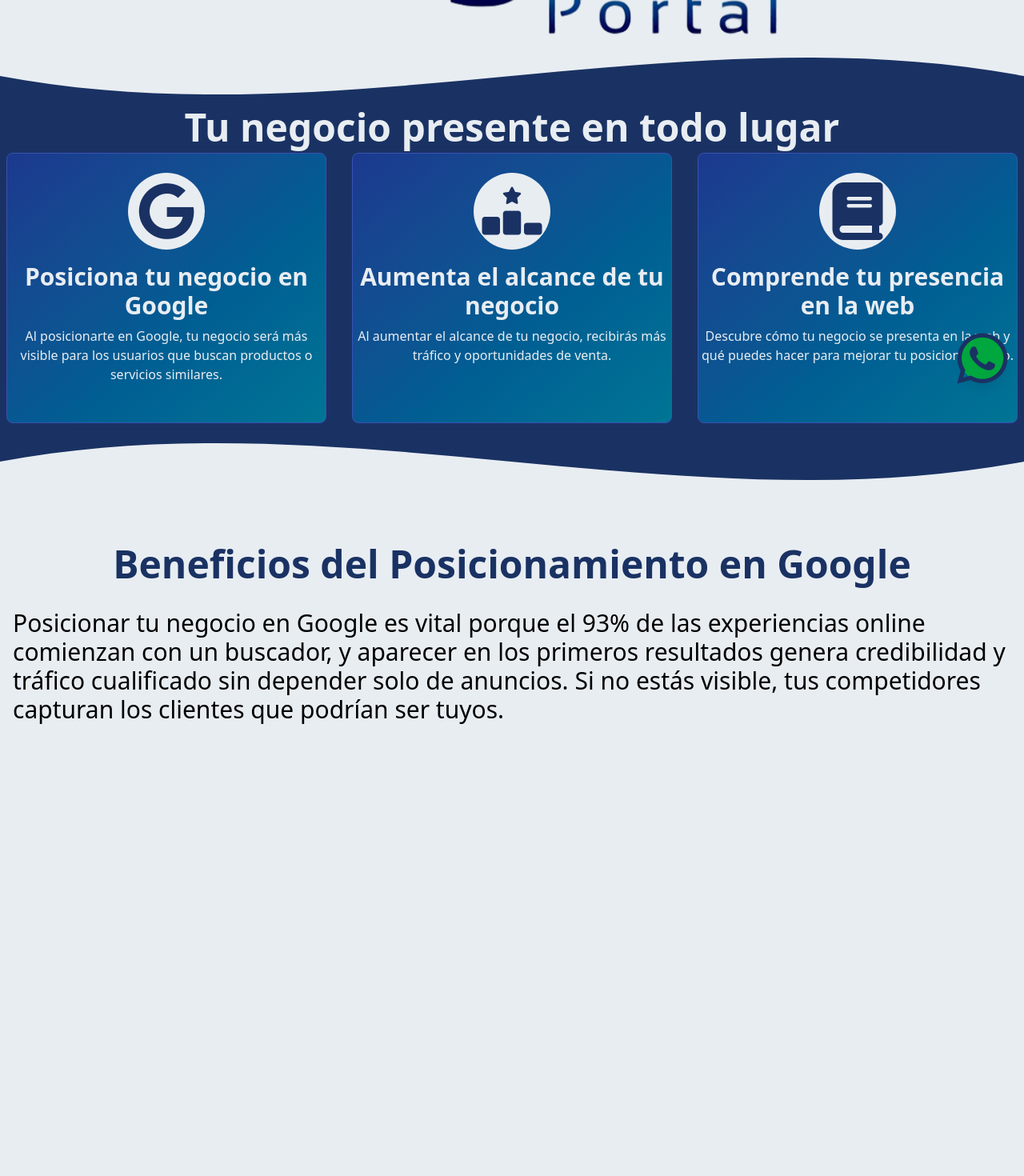
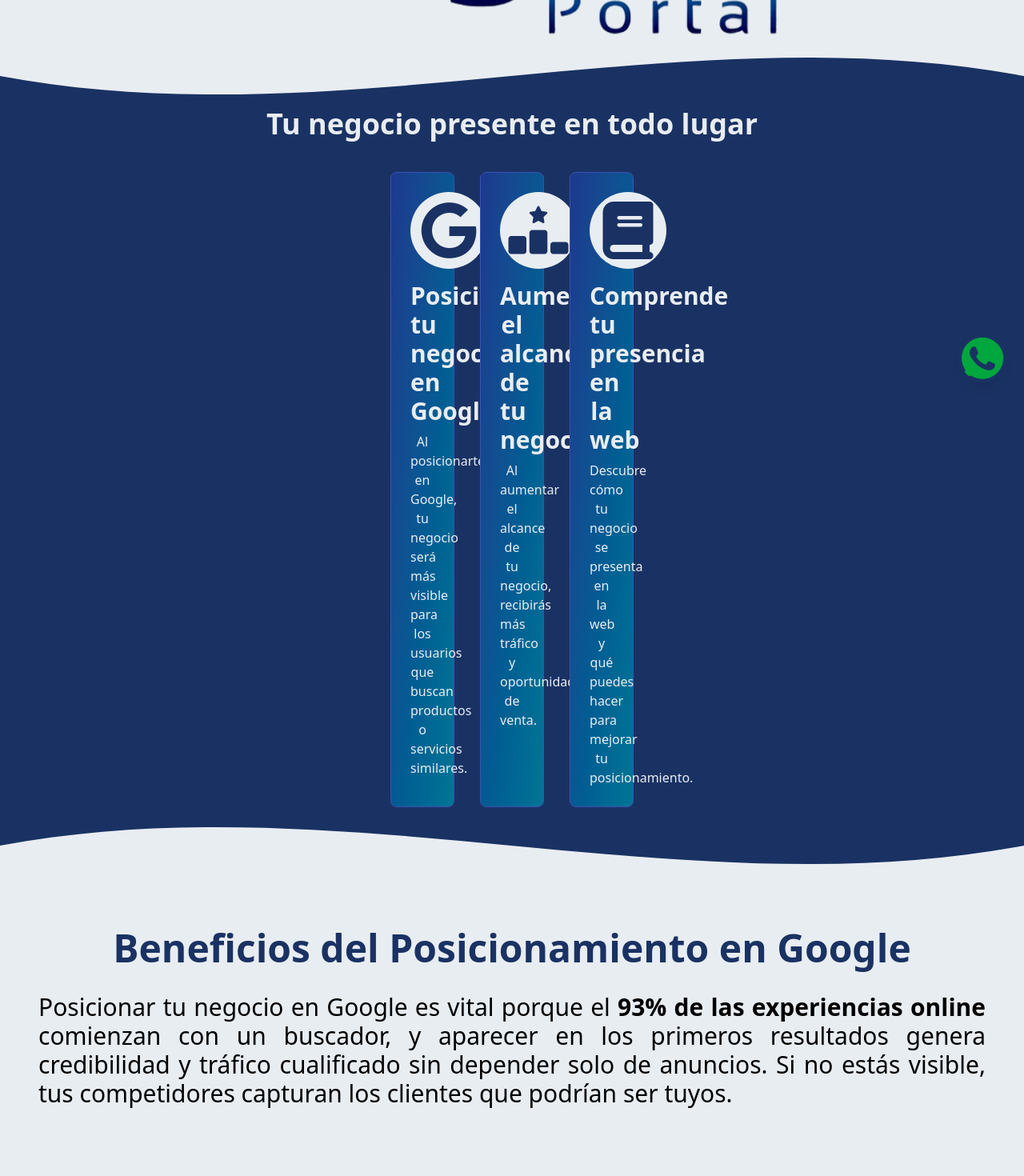
Before and after one commit to PieroDev/DigitalPortal, an Angular app: page / in a window 1280 px wide. Shown: the part 300-1770 px from the top of the page at 80% size. Built offline with nearby package versions, Linux system fonts and the light colour scheme.

Commit message:
add footer

```diff
--- a/src/app/app.html
+++ b/src/app/app.html
@@ -11,9 +11,7 @@
     </a>
   <div class="flex flex-col items-center justify-center pt-15 w-full">
     <div class="text-white text-center">
-      <img class="logo w-32 md:w-64 lg:w-172" src="/DigitalPortal.png" alt="Digital Portal">
-      <!-- <h1 class="title ">Te guiamos a la web</h1> -->
-    </div>
+<img class="logo w-64 sm:w-48 md:w-120 lg:w-172" src="/DigitalPortal.png" alt="Digital Portal">    </div>
     <div style="line-height: 0;">
   </div>
     <svg viewBox="0 0 1440 100" preserveAspectRatio="none" style="width: 100%; height: 80px; fill: #1A3263;">
@@ -30,7 +28,7 @@
   <path d="M0,50 C480,-50 960,150 1440,50 L1440,0 L0,0 Z"></path>
 </svg>
   <app-prices></app-prices>
-
+  <app-footer></app-footer>
 
 
 </main>
--- a/src/app/app.ts
+++ b/src/app/app.ts
@@ -4,12 +4,13 @@
 import { Benefits } from './benefits/benefits';
 import { Services } from './services/services';
 import { Prices } from './prices/prices'
+import { Footer } from './footer/footer'
 import { FontAwesomeModule } from '@fortawesome/angular-fontawesome';
 import { faCoffee } from '@fortawesome/free-solid-svg-icons';
 
 @Component({
   selector: 'app-root',
-  imports: [RouterOutlet, Start, FontAwesomeModule, Benefits, Services, Prices],
+  imports: [RouterOutlet, Start, FontAwesomeModule, Benefits, Services, Prices, Footer],
   templateUrl: './app.html',
   styleUrl: './app.css'
 })
--- a/src/app/benefits/benefits.html
+++ b/src/app/benefits/benefits.html
@@ -3,15 +3,16 @@
 
   <!-- Grid content (text + image) -->
   <div class="grid grid-cols-1 grid-rows-2 mt-8" style="position: relative; z-index: 1;">
-    <div class="text-align-left mb-16 ml-4 mr-4 text-lg sm:text-xl md:text-2xl lg:text-3xl" style="flex: 1;">
-      <p>Posicionar tu negocio en Google es vital porque el 93% de las experiencias
-      online comienzan con un buscador, y aparecer en los primeros resultados
-      genera credibilidad y tráfico cualificado sin depender solo de anuncios.
-      Si no estás visible, tus competidores capturan los clientes que podrían ser tuyos.
+    <div class="text-align-left pl-12 pr-12 text-justify  text-lg sm:text-xl md:text-2xl lg:text-3xl" style="flex: 1;">
+      <p>Posicionar tu negocio en Google es vital porque el
+        <b>93% de las experiencias online </b>
+        comienzan con un buscador, y aparecer en los primeros resultados
+        genera credibilidad y tráfico cualificado sin depender solo de anuncios.
+        Si no estás visible, tus competidores capturan los clientes que podrían ser tuyos.
       </p>
     </div>
     <div class="">
-      <img src="/phone.png" alt="Phone" style="width: 100%; display: block;">
+      <img class="" src="/phone.png" alt="Phone" style="width: 100%; display: block;">
     </div>
   </div>
   <!-- SVG wave that passes over the image (absolute positioned) -->
--- /dev/null
+++ b/src/app/footer/footer.html
@@ -0,0 +1,16 @@
+<footer>
+    <div class="w-full mt-8 bg-[#1A3263] grid content-center items-center justify-center sm:grid-cols-4 sm:grid-rows-1 md:grid-cols-3 md:grid-rows-3 lg:grid-cols-3 lg:grid-rows-2 text-center">
+    <h1 class="pt-4 text-[#E8EDF2]">Nuestras redes</h1>
+    <div class="flex justify-center items-center w-40">
+        <div class="pt-2 pb-2 w-full">
+            <i class="text-[#E8EDF2] text-lg sm:text-4xl md:text-5xl lg:text-6xl fa-brands fa-instagram"></i>
+        </div>
+        <div class="pt-2 pb-2  w-full">
+            <i class="text-[#E8EDF2] text-lg sm:text-4xl md:text-5xl lg:text-6xl fa-brands fa-whatsapp"></i>
+        </div>
+    </div>
+</div>
+    <p class="text-xs text-center bg-[#1A3263]">Desarrollado por DigitalPortal | 2026</p>
+
+
+</footer>
--- a/src/app/prices/prices.html
+++ b/src/app/prices/prices.html
@@ -1,8 +1,8 @@
-<h1 class="text-center font-bold text-[#1A3263] text-lg sm:text-4xl md:text-6xl lg:text-8xl mb-2">Nuestros precios</h1>
+<h1 class="text-center font-bold text-[#1A3263] text-4xl sm:text-4xl md:text-6xl lg:text-8xl mb-8">Nuestros precios</h1>
 <div class="grid content-center items-center sm:grid-cols-1 sm:grid-rows-6 md:grid-cols-2 md:grid-rows-3 lg:grid-cols-3 lg:grid-rows-2 gap-4 text-center">
     <div class="flex justify-center items-center">
-        <div class="toAdjust w-60 border-1 border-[#3852B4] rounded-lg pt-6 pb-12 m-2 bg-gradient-to-br from-blue-900 to-cyan-700">
-            <p class="font-bold text-[#1A3263] text-lg sm:text-xl md:text-2xl lg:text-3xl mb-2">Precio único</p>
+        <div class="shadow-[0px_0px_12px_12px_rgba(0,_0,_0,_0.5)] w-60 border-1 border-[#3852B4] rounded-lg pt-6 pb-12 m-2 bg-gradient-to-br from-blue-900 to-cyan-700">
+            <p class="font-bold text-[#E8EDF2] text-lg sm:text-xl md:text-2xl lg:text-3xl mb-2">Precio único</p>
             <p class="font-bold text-[#E8EDF2] text-lg sm:text-xl md:text-2xl lg:text-3xl mb-2">$50.000</p>
             <p class="text-[#E8EDF2]">Un precio justo para un resultado excelente, ideal para mejorar tu PYME.</p>
         </div>
--- a/src/app/services/services.html
+++ b/src/app/services/services.html
@@ -1,8 +1,8 @@
 <div class="flex flex-col w-full items-center justify-center bg-[#1A3263]">
-    <h1 class="text-5xl font-bold text-center text-[#E8EDF2]">
+    <h1 class="text-4xl font-bold text-center text-[#E8EDF2] mb-8">
         Nuestros servicios
     </h1>
-<div class="grid sm:grid-cols-1 sm:grid-rows-6  md:grid-cols-2 md:grid-rows-3 lg:grid-cols-3 lg:grid-rows-2 gap-4 text-center">
+<div class="w-80 grid sm:grid-cols-1 sm:grid-rows-6  md:grid-cols-2 md:grid-rows-3 lg:grid-cols-3 lg:grid-rows-2 gap-4 text-center">
   <div class="flex-1 border-1 border-[#3852B4] rounded-lg pt-6 pb-12 m-2 bg-gradient-to-br from-blue-900 to-cyan-700">
             <div class="h-24 w-24 rounded-full bg-[#E8EDF2] flex items-center justify-center mx-auto mb-4">
                 <i class="text-[#1A3263] text-lg sm:text-5xl md:text-6xl lg:text-7xl fa-solid fa-code"></i>
--- a/src/app/start/start.html
+++ b/src/app/start/start.html
@@ -1,23 +1,23 @@
 <div class="flex flex-col w-full items-center justify-center bg-[#1A3263]">
-    <h1 class="text-5xl font-bold text-center text-[#E8EDF2]">
+    <h1 class="text-4xl font-bold text-center text-[#E8EDF2] mb-8">
         Tu negocio presente en todo lugar
     </h1>
-    <div class="grid sm:grid-cols-1 sm:grid-rows-3 md:grid-cols-3 md:grid-rows-1 lg:grid-cols-3 lg:grid-rows-1 gap-4 text-center">
-        <div class="flex-1 border-1 border-[#3852B4] rounded-lg pt-6 pb-12 m-2 bg-gradient-to-br from-blue-900 to-cyan-700">
+    <div class="w-80 grid sm:grid-cols-1 sm:grid-rows-3 md:grid-cols-3 md:grid-rows-1 lg:grid-cols-3 lg:grid-rows-1 gap-4 text-center">
+        <div class="flex-1 border-1 border-[#3852B4] rounded-lg p-6 m-2 bg-gradient-to-br from-blue-900 to-cyan-700">
             <div class="h-24 w-24 rounded-full bg-[#E8EDF2] flex items-center justify-center mx-auto mb-4">
                 <i class="text-[#1A3263] text-lg sm:text-5xl md:text-6xl lg:text-7xl fa-brands fa-google"></i>
             </div>
             <p class="font-bold text-[#E8EDF2] text-lg sm:text-xl md:text-2xl lg:text-3xl mb-2">Posiciona tu negocio en Google</p>
             <p class="text-[#E8EDF2]">Al posicionarte en Google, tu negocio será más visible para los usuarios que buscan productos o servicios similares.</p>
         </div>
-        <div class="flex-1 border-1 border-[#3852B4] rounded-lg pt-6 pb-12 m-2 bg-gradient-to-br from-blue-900 to-cyan-700">
+        <div class="flex-1 border-1 border-[#3852B4] rounded-lg p-6 m-2 bg-gradient-to-br from-blue-900 to-cyan-700">
             <div class="h-24 w-24 rounded-full bg-[#E8EDF2] flex items-center justify-center mx-auto mb-4">
                 <i class="text-[#1A3263] text-lg sm:text-4xl md:text-5xl lg:text-6xl fa-solid fa-ranking-star"></i>
             </div>
             <p class="font-bold text-[#E8EDF2] text-lg sm:text-xl md:text-2xl lg:text-3xl mb-2">Aumenta el alcance de tu negocio</p>
             <p class="text-[#E8EDF2]">Al aumentar el alcance de tu negocio, recibirás más tráfico y oportunidades de venta.</p>
         </div>
-        <div class="flex-1 border-1 border-[#3852B4] rounded-lg pt-6 pb-12 m-2 bg-gradient-to-br from-blue-900 to-cyan-700">
+        <div class="flex-1 border-1 border-[#3852B4] rounded-lg p-6 m-2 bg-gradient-to-br from-blue-900 to-cyan-700">
             <div class="h-24 w-24 rounded-full bg-[#E8EDF2] flex items-center justify-center mx-auto mb-4">
                 <i class="text-[#1A3263] text-lg sm:text-5xl md:text-6xl lg:text-7xl fa-solid fa-book "></i>
             </div>
```
Also changed, not shown: src/app/footer/footer.ts (added, +11 -0 lines), src/app/footer/footer.css (added), 1 other file (tests, documents, lock files or other folders).
